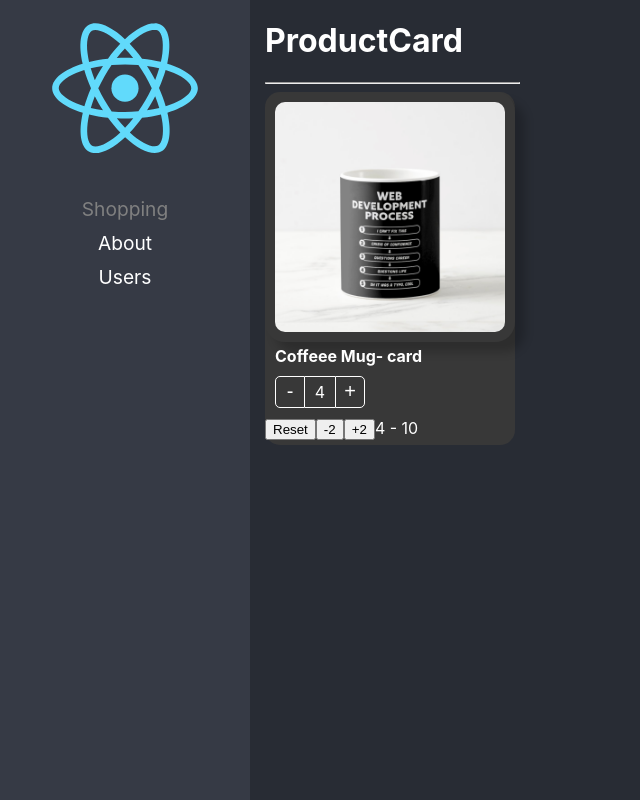
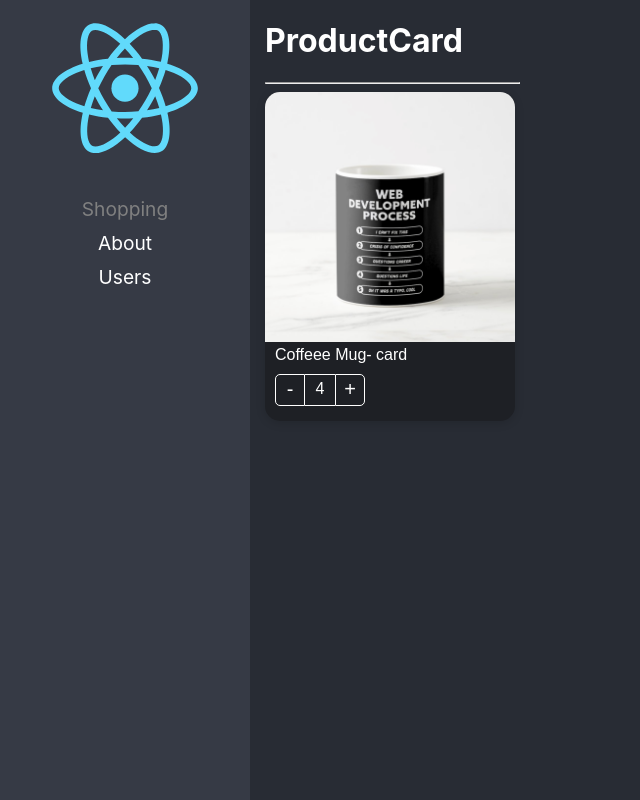
Before and after one commit to javimcl/react-adv-jav, a React (Create React App) app: page / in a window 1280 px wide. Shown: the whole page, without its empty margins (0-640 px from the left). Built offline with nearby package versions, Linux system fonts and the light colour scheme.

Commit message:
finalizacion

```diff
--- a/src/02-component-patterns/pages/ShoppingPage.tsx
+++ b/src/02-component-patterns/pages/ShoppingPage.tsx
@@ -27,7 +27,7 @@
             <ProductCard
                 key={product.id}
                 product={product}
-                className="bg-dark text-white"
+
                 initialValues={{
                     count: 4,
                     maxCount: 10
@@ -37,20 +37,11 @@
                 {
                     ({reset, isMaxCountReached, count, increaseBy, maxCount}) => (
                         <>
-                            <ProductoImage className="custom-image" style={{
-                                boxShadow: '10px 10px 10px rgba(0,0,0,0.2)'
-                            }} />
-                            <ProductoTitle className=" text-bold" activeClass='active' />
-                            <ProductButtons className="custom-buttons" />
-
-                            <button onClick={reset}> Reset</button>
-                            <button onClick={() => increaseBy(-2)}>-2</button>
-                            {
-                                (!isMaxCountReached && <button onClick={() => increaseBy(2)}>+2</button>                            )
-                            }
+                            <ProductoImage />
+                            <ProductoTitle  />
+                            <ProductButtons />
 
 
-                            <span>{count} - {maxCount}</span>
 
 
                         </>
--- a/src/02-component-patterns/styles/styles.module.css
+++ b/src/02-component-patterns/styles/styles.module.css
@@ -1,10 +1,12 @@
 
 
 .productCard {
-    background-color: white;
+    background-color: #1E2025;
     border-radius: 15px;
-    color: black;
+    box-shadow: 0px 2px 10px rgba(0,0,0,0.15);
+    color: white;
     padding-bottom: 5px;
+    font-family: Arial, Helvetica, sans-serif;
     width: 250px;
     margin-right: 5px;
     margin-top: 5px;
@@ -28,8 +30,9 @@
 .buttonMinus {
     cursor: pointer;
     background-color: transparent;
-    border: 1px solid black;
+    border: 1px solid white;
     border-radius: 5px 0px 0px 5px;
+    color: white;
     font-size: 20px;
     width: 30px;
 }
@@ -39,8 +42,9 @@
 }
 
 .countLabel {
-    border-bottom: 1px solid black;
-    border-top: 1px solid black;
+    border-bottom: 1px solid white;
+    border-top: 1px solid white;
+    color: white;
     font-size: 16px;
     height: 25px;
     padding-top: 5px;
@@ -51,8 +55,9 @@
 .buttonAdd {
     cursor: pointer;
     background-color: transparent;
-    border: 1px solid black;
+    border: 1px solid white;
     border-radius: 0px 5px 5px 0px;
+    color: white;
     font-size: 20px;
     width: 30px;
 }
@@ -61,8 +66,9 @@
     background-color: rgba(0, 0, 0, 0.1);
 }
 
+
 .disabled {
-     border-color: grey !important;
-     border-left: 1px solid white !important;
-     color: grey !important;
+    border-color: grey !important;
+    border-left: 1px solid white !important;
+    color: grey !important;
 }
```
